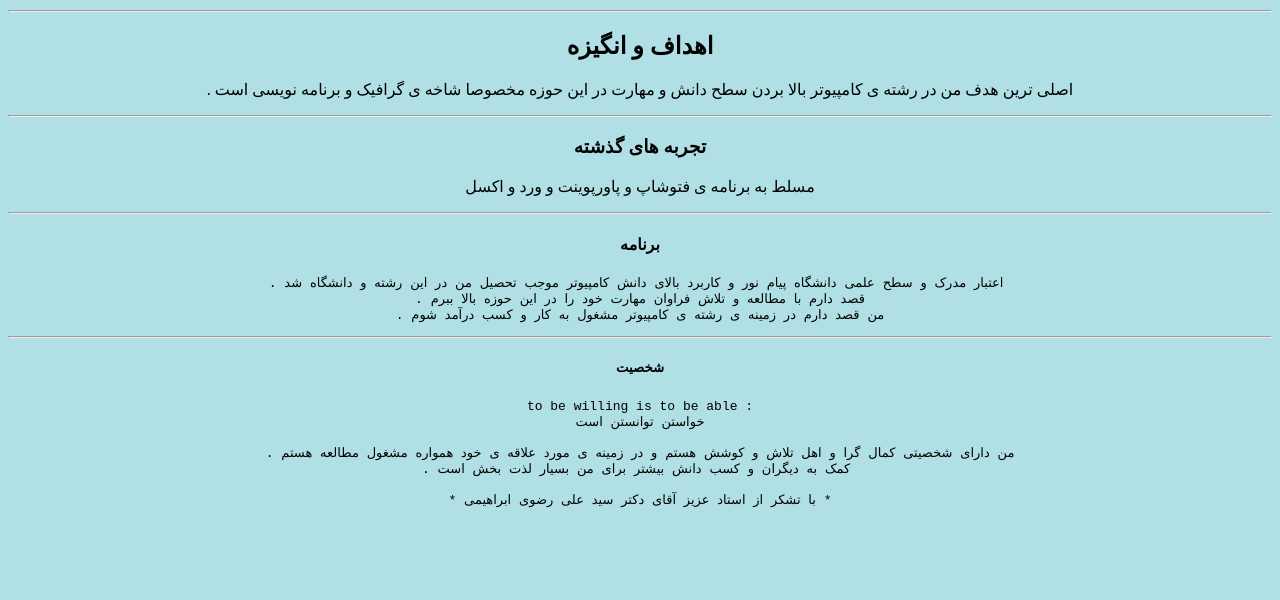
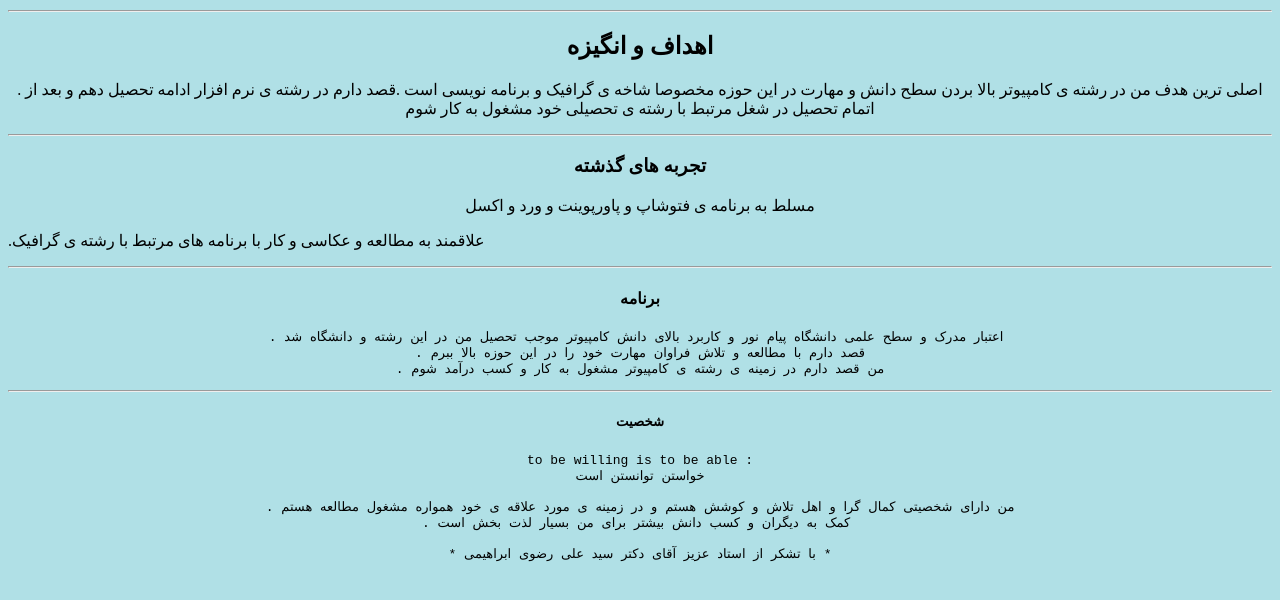
Before and after one commit to shaghayegh-abedini/SOP, a plain HTML site: page index.html in a window 1280 px wide. Shown: the part 118-718 px from the top of the page. Drawn offline with Linux system fonts and the light colour scheme.

Commit message:
Update index.html

```diff
--- a/index.html
+++ b/index.html
@@ -19,11 +19,13 @@
 
 <h2 style="text-align:center;">اهداف و انگیزه</h2>
 <p style="text-align:center;"> . اصلی ترین هدف من در رشته ی کامپیوتر بالا بردن سطح دانش و مهارت در این حوزه مخصوصا شاخه ی گرافیک و برنامه نویسی است
+   .قصد دارم در رشته ی نرم افزار ادامه تحصیل دهم و بعد از اتمام تحصیل در شغل مرتبط با رشته ی تحصیلی خود مشغول به کار شوم
 
 <hr>
 
 <h3 style="text-align:center;">تجربه های گذشته</h3>
 <p style="text-align:center;"> مسلط به برنامه ی فتوشاپ و پاورپوینت و ورد و اکسل  <p>
+   .علاقمند به مطالعه و عکاسی و کار با برنامه های مرتبط با رشته ی گرافیک
 
 <hr>
 
@@ -31,6 +33,7 @@
   <pre style="text-align:center;"> . اعتبار مدرک و سطح علمی دانشگاه پیام نور و کاربرد بالای دانش کامپیوتر موجب تحصیل من در این رشته و دانشگاه شد
   . قصد دارم با مطالعه و تلاش فراوان مهارت خود را در این حوزه بالا ببرم
   . من قصد دارم در زمینه ی رشته ی کامپیوتر مشغول به کار و کسب درآمد شوم  </pre>
+
 
 <hr>
 
```
